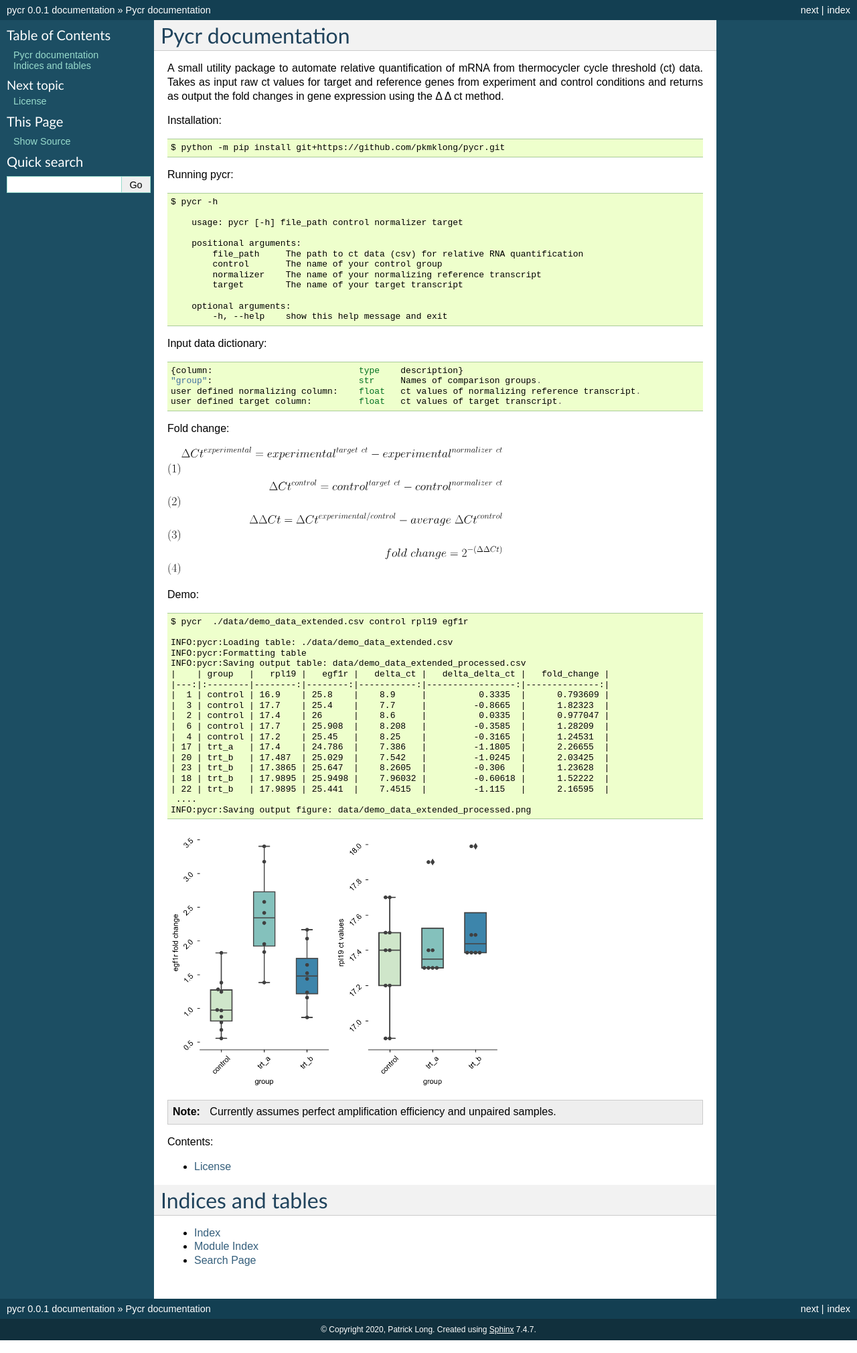
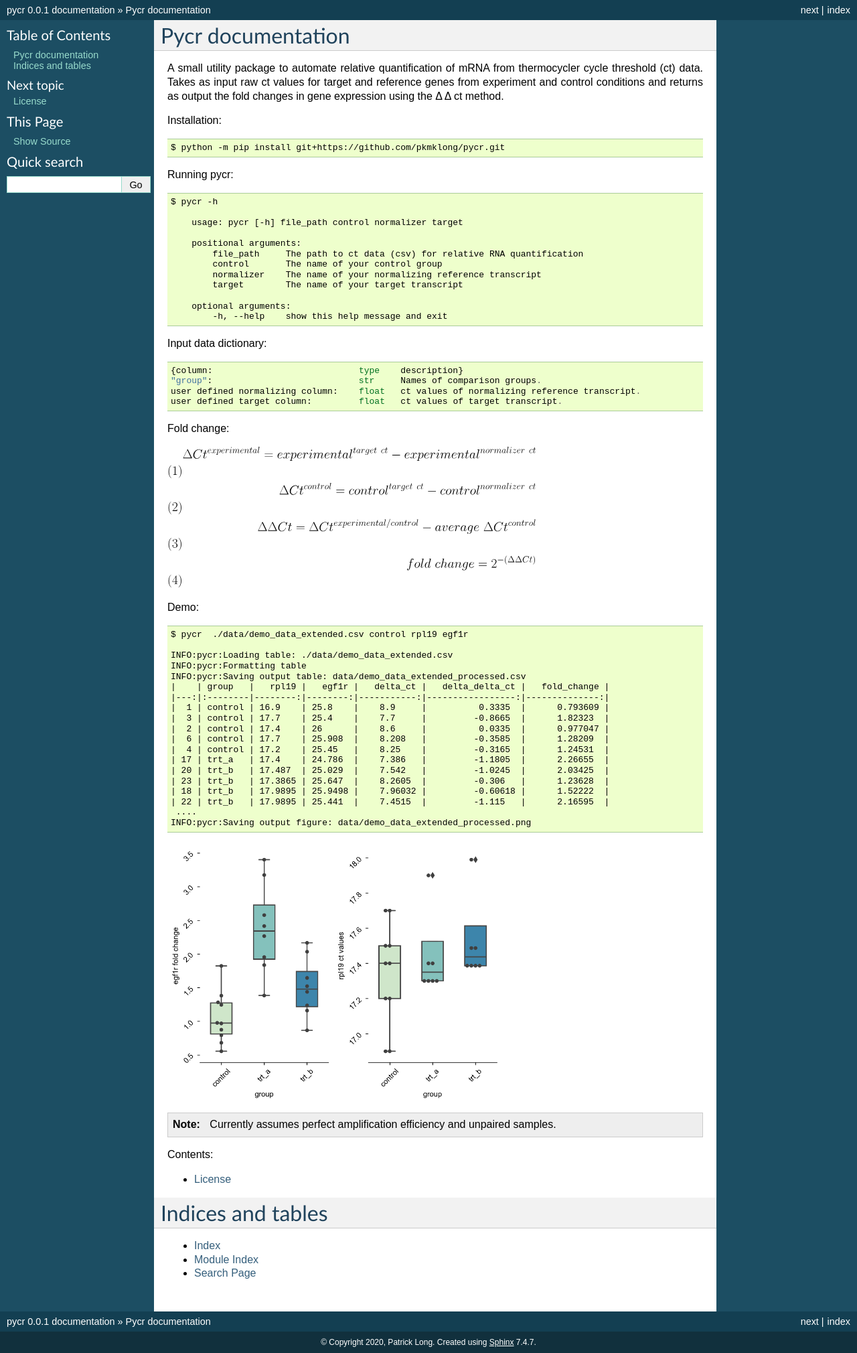
Before and after one commit to patrickmlong/pycr, a Sphinx documentation site: the page built from docs/index.rst, in a window 1280 px wide. Shown: the whole page at 67% size. Built offline with Sphinx 7.4.7, drawn with Linux system fonts in a browser that asks for light colours.

Commit message:
Update index.rst

```diff
--- a/docs/index.rst
+++ b/docs/index.rst
@@ -34,7 +34,7 @@ Input data dictionary::
 Fold change:
 
 .. image:: ../images/ddct.svg
-  :width: 500
+  :width: 550
   :alt: delta delta CT
 
 
```
